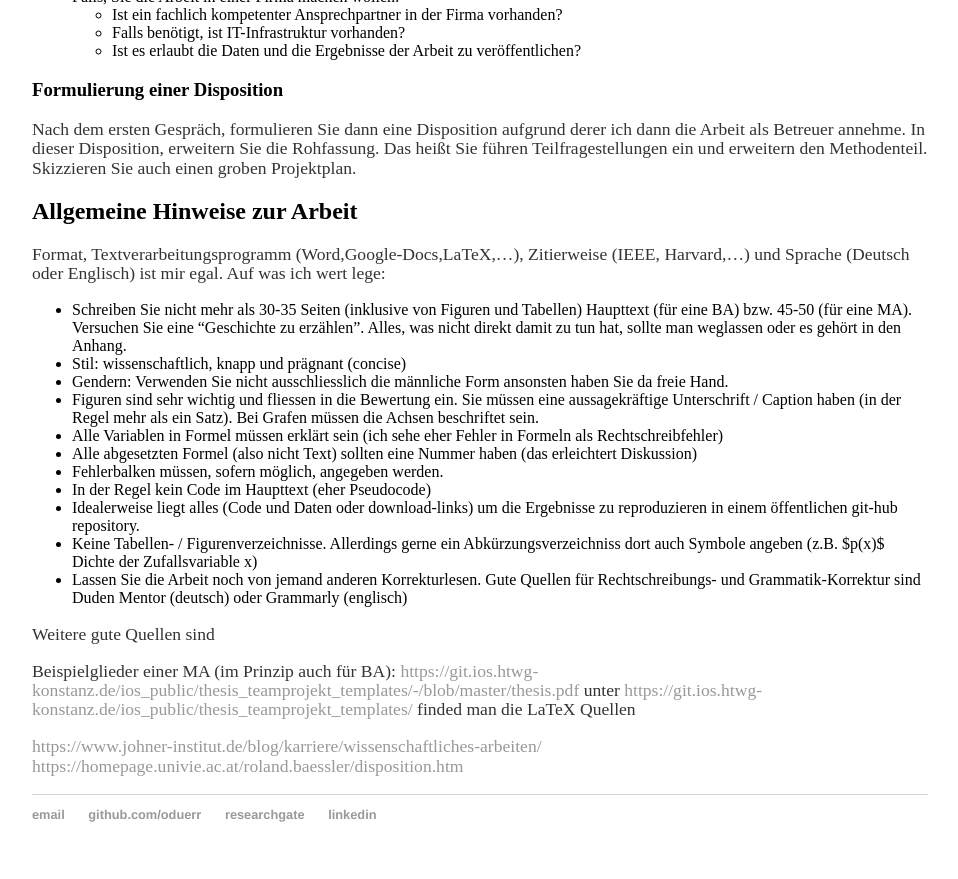
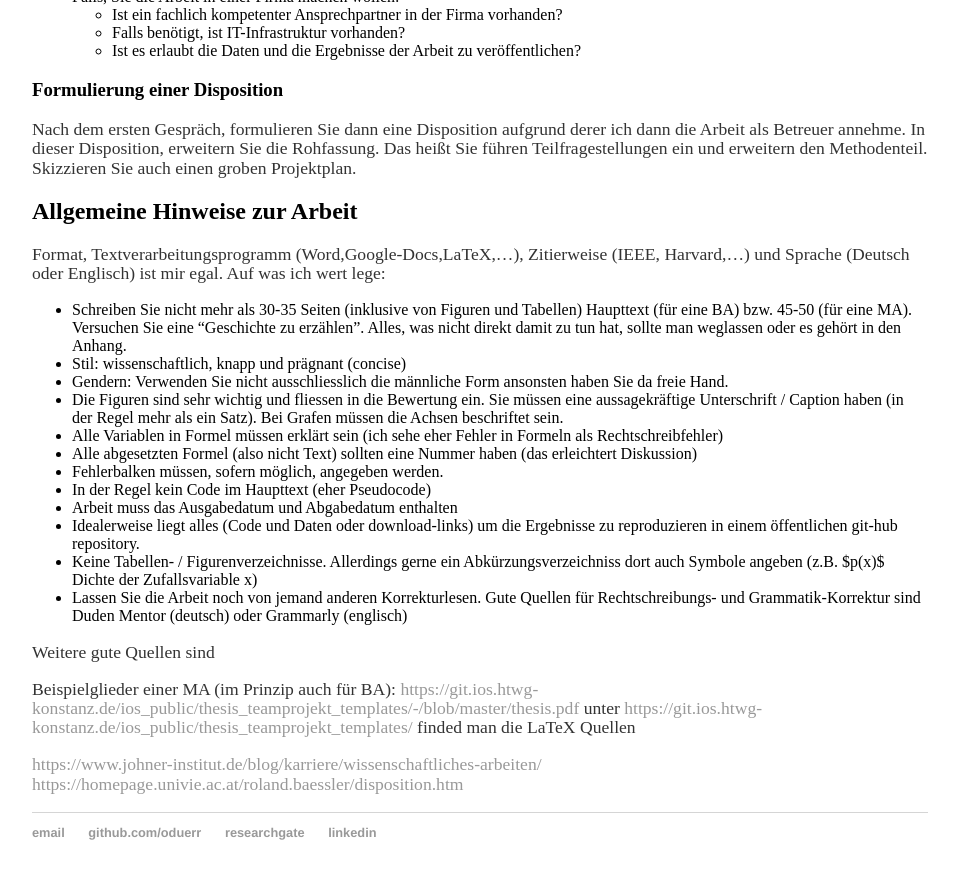
Before and after one commit to oduerr/oduerr.github.io, a Jekyll site: the page built from teaching/bama/index.md, in a window 1280 px wide and 900 px high, scrolled down 1349 px. Shown: the top 879 px of the window, without its empty margins (160-1118 px from the left). Built offline with Jekyll 4.4.1, drawn with Linux system fonts in a browser that asks for light colours.

Commit message:
Update index.md

```diff
--- a/teaching/bama/index.md
+++ b/teaching/bama/index.md
@@ -64,11 +64,12 @@ Format, Textverarbeitungsprogramm (Word,Google-Docs,LaTeX,...), Zitierweise (IEE
 * Schreiben Sie nicht mehr als 30-35 Seiten (inklusive von Figuren und Tabellen) Haupttext (für eine BA) bzw. 45-50 (für eine MA). Versuchen Sie eine "Geschichte zu erzählen". Alles, was nicht direkt damit zu tun hat, sollte man weglassen oder es gehört in den Anhang.
 * Stil: wissenschaftlich, knapp und prägnant (concise)
 * Gendern: Verwenden Sie nicht ausschliesslich die männliche Form ansonsten haben Sie da freie Hand.
-* Figuren sind sehr wichtig und fliessen in die Bewertung ein. Sie müssen eine aussagekräftige Unterschrift / Caption haben (in der Regel mehr als ein Satz). Bei Grafen müssen die Achsen beschriftet sein.
+* Die Figuren sind sehr wichtig und fliessen in die Bewertung ein. Sie müssen eine aussagekräftige Unterschrift / Caption haben (in der Regel mehr als ein Satz). Bei Grafen müssen die Achsen beschriftet sein.
 * Alle Variablen in Formel müssen erklärt sein (ich sehe eher Fehler in Formeln als Rechtschreibfehler)
 * Alle abgesetzten Formel (also nicht Text) sollten eine Nummer haben (das erleichtert Diskussion)
 * Fehlerbalken müssen, sofern möglich, angegeben werden.
 * In der Regel kein Code im Haupttext (eher Pseudocode)
+* Arbeit muss das Ausgabedatum und Abgabedatum enthalten
 * Idealerweise liegt alles (Code und Daten oder download-links) um die Ergebnisse zu reproduzieren in einem öffentlichen git-hub repository.
 * Keine Tabellen- / Figurenverzeichnisse. Allerdings gerne ein Abkürzungsverzeichniss dort auch Symbole angeben (z.B. $p(x)$ Dichte der Zufallsvariable x)
 * Lassen Sie die Arbeit noch von jemand anderen Korrekturlesen. Gute Quellen für Rechtschreibungs- und Grammatik-Korrektur sind Duden Mentor (deutsch) oder Grammarly (englisch)
```
